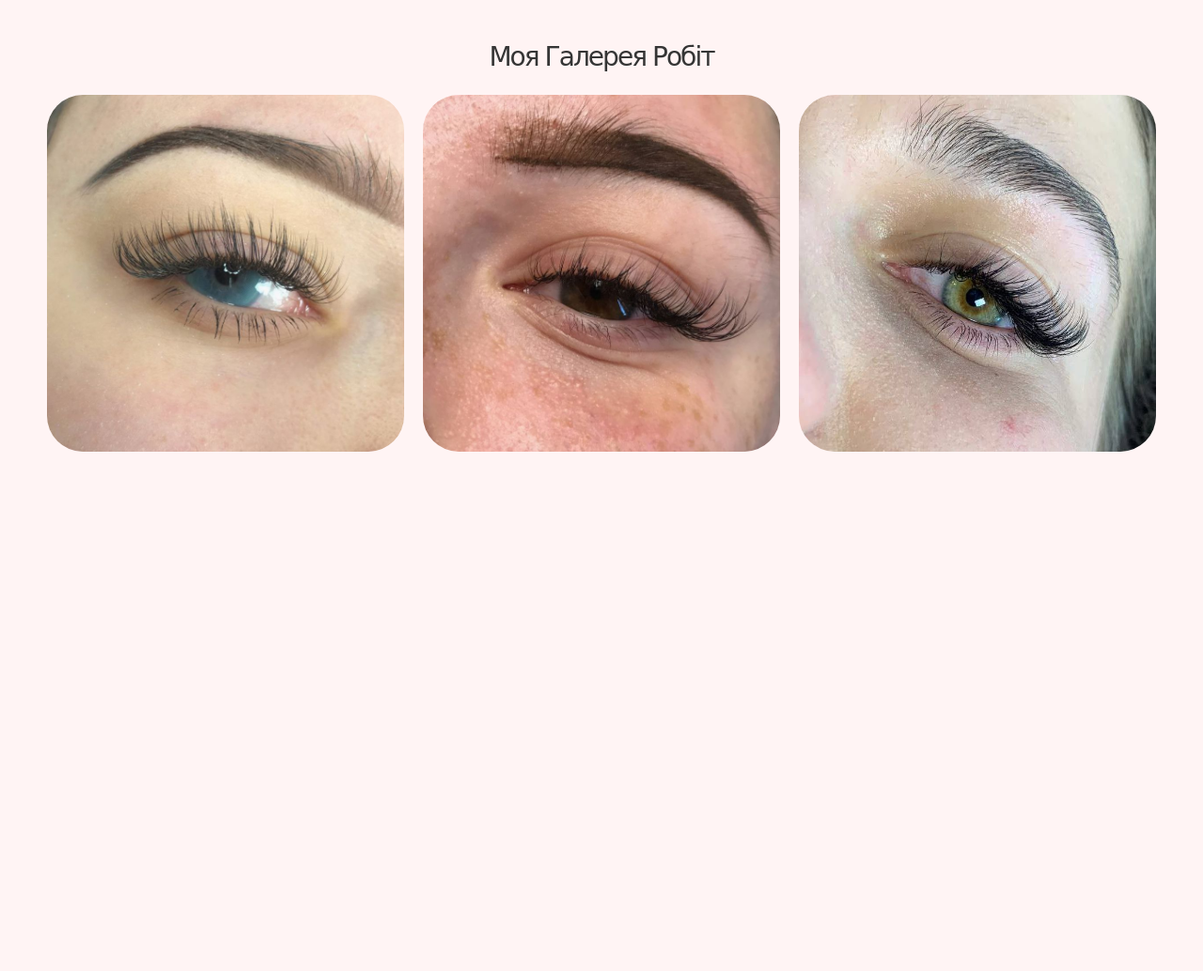
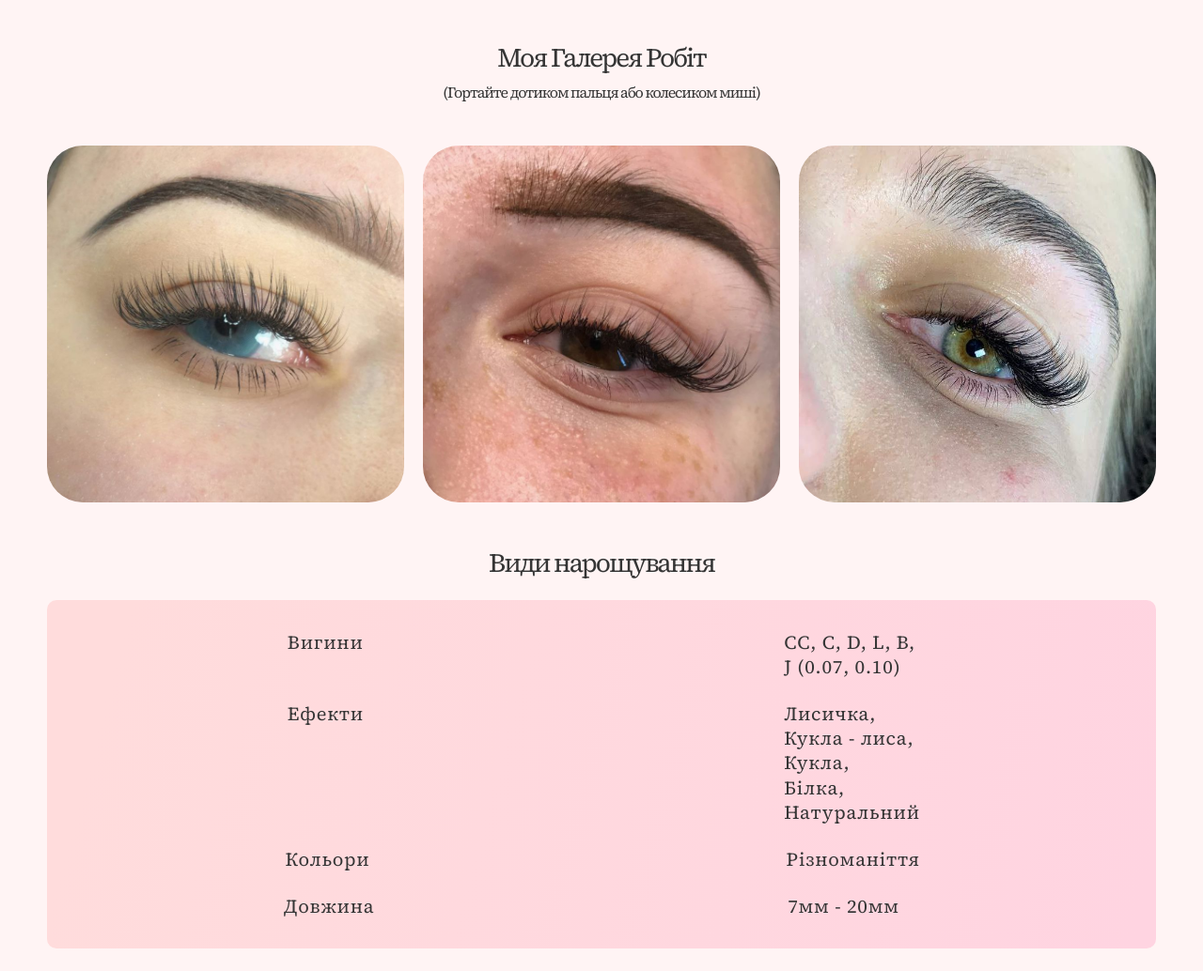
Before and after one commit to vfxtruegsg/karinalashes, a website built with Vite: page src/index.html in a window 1280 px wide. Shown: the part 707-1741 px from the top of the page at 94% size. Before the commit the page ends 1212 px from the top, so only its background shows below. Built offline with nearby package versions, Linux system fonts and the light colour scheme; a web font is replaced by a local one.

Commit message:
settings gallery, add section services

```diff
--- a/src/css/header.css
+++ b/src/css/header.css
@@ -24,7 +24,7 @@
 }
 
 .title-navigation {
-  font-family: 'Edu AU VIC WA NT Pre', cursive;
+  font-family: 'Source Serif 4', serif;
   font-weight: 500;
   font-size: 18px;
   color: #f38888;
@@ -66,7 +66,7 @@
 }
 
 .title-header {
-  font-family: 'Edu AU VIC WA NT Pre', cursive;
+  font-family: 'Source Serif 4', serif;
   padding: 6px 12px;
   border-radius: 10px;
   font-weight: 300;
--- a/src/css/my-works.css
+++ b/src/css/my-works.css
@@ -4,7 +4,7 @@
 }
 
 .my-work-title {
-  font-family: 'Edu AU VIC WA NT Pre', cursive;
+  font-family: 'Source Serif 4', serif;
   text-align: center;
   font-weight: 400;
   font-size: 28px;
@@ -13,10 +13,30 @@
   text-transform: capitalize;
 }
 
+.instruction-gallery {
+  font-family: 'Source Serif 4', serif;
+  text-align: center;
+  font-weight: 400;
+  font-size: 12px;
+  letter-spacing: -0.07em;
+  color: #353535;
+  margin-top: 12px;
+}
+
 .swiper {
   margin-top: 24px;
+  cursor: pointer;
 }
 
 .portfolio-img-work {
   border-radius: 10%;
 }
+
+@media (min-width: 1024px) {
+  .swiper {
+    margin-top: 48px;
+  }
+  .instruction-gallery {
+    font-size: 16px;
+  }
+}
--- /dev/null
+++ b/src/css/services.css
@@ -0,0 +1,88 @@
+.services-container {
+  padding-top: 24px;
+  padding-bottom: 24px;
+}
+
+.services-title {
+  font-family: 'Source Serif 4', serif;
+  text-align: center;
+  font-weight: 400;
+  font-size: 28px;
+  letter-spacing: -0.07em;
+  color: #353535;
+  margin-bottom: 24px;
+}
+
+.services-list {
+  display: flex;
+  flex-direction: column;
+  gap: 12px;
+  border-radius: 10px;
+
+  padding: 12px;
+
+  background: rgb(255, 212, 225);
+  background: linear-gradient(
+    285deg,
+    rgba(255, 212, 225, 1) 2%,
+    rgba(255, 220, 220, 1) 93%
+  );
+}
+
+.text-services {
+  font-family: 'Source Serif 4', serif;
+  font-weight: 400;
+  font-size: 16px;
+  line-height: 1.30187;
+  letter-spacing: 0.04em;
+  color: #353535;
+}
+
+.services-item {
+  display: flex;
+  justify-content: space-around;
+}
+
+.types-of-sections {
+  width: 120px;
+}
+
+@media (min-width: 768px) {
+  .services-list {
+    padding: 24px;
+    gap: 24px;
+  }
+  .text-services {
+    font-size: 18px;
+  }
+  .types-of-sections {
+    width: 130px;
+  }
+}
+
+@media (min-width: 1024px) {
+  .services-list {
+    padding: 32px;
+    gap: 24px;
+  }
+
+  .text-services {
+    font-size: 20px;
+  }
+  .types-of-sections {
+    width: 140px;
+  }
+}
+
+@media (min-width: 1440px) {
+  .services-list {
+    padding: 40px;
+    gap: 32px;
+  }
+  .text-services {
+    font-size: 24px;
+  }
+  .types-of-sections {
+    width: 165px;
+  }
+}
--- a/src/css/why-me.css
+++ b/src/css/why-me.css
@@ -4,7 +4,7 @@
 }
 
 .section-two-title {
-  font-family: 'Edu AU VIC WA NT Pre', cursive;
+  font-family: 'Source Serif 4', serif;
   text-align: center;
   font-weight: 500;
   font-size: 24px;
@@ -52,7 +52,7 @@
 }
 
 .sec-description {
-  font-family: 'Edu AU VIC WA NT Pre', cursive;
+  font-family: 'Source Serif 4', serif;
   font-weight: 400;
   font-size: 14px;
   line-height: 1.189;
--- a/src/index.html
+++ b/src/index.html
@@ -8,7 +8,7 @@
     <link rel="preconnect" href="https://fonts.googleapis.com" />
     <link rel="preconnect" href="https://fonts.gstatic.com" crossorigin />
     <link
-      href="https://fonts.googleapis.com/css2?family=Edu+AU+VIC+WA+NT+Pre:wght@400..700&display=swap"
+      href="https://fonts.googleapis.com/css2?family=Source+Serif+4:ital,opsz,wght@0,8..60,200..900;1,8..60,200..900&display=swap"
       rel="stylesheet"
     />
     <link
@@ -25,6 +25,7 @@
     <main>
       <load src="./partials/why-me.html" />
       <load src="./partials/my-works.html" />
+      <load src="./partials/services.html" />
     </main>
 
     <script type="module" src="./js/gallery-work.js"></script>
--- a/src/js/gallery-work.js
+++ b/src/js/gallery-work.js
@@ -1,7 +1,7 @@
 import Swiper from 'swiper';
 import 'swiper/css';
 
-const swiper = new Swiper('.swiper', {
+var swiper = new Swiper('.swiper', {
   loop: true,
   pagination: {
     el: '.swiper-pagination',
@@ -15,20 +15,49 @@ const swiper = new Swiper('.swiper', {
     el: '.swiper-scrollbar',
     draggable: true,
   },
-  slidesPerView: 2, // По умолчанию отображается 1 слайд
+  autoplay: {
+    delay: 2000,
+    disableOnInteraction: false,
+  },
+  slidesPerView: 2,
   spaceBetween: 10,
   breakpoints: {
     768: {
-      slidesPerView: 2, // 2 слайда на экранах от 768px
+      slidesPerView: 2,
       spaceBetween: 15,
     },
     1024: {
-      slidesPerView: 3, // 3 слайда на экранах от 1024px
+      slidesPerView: 3,
       spaceBetween: 20,
+      mousewheel: {
+        forceToAxis: true,
+      },
     },
     1440: {
-      slidesPerView: 4, // 4 слайда на экранах от 1440px
+      slidesPerView: 4,
       spaceBetween: 30,
+      mousewheel: {
+        forceToAxis: true,
+      },
     },
   },
 });
+
+const gallery = document.querySelector('.swiper');
+
+gallery.addEventListener(
+  'wheel',
+  event => {
+    // Предотвращаем стандартное поведение прокрутки страницы
+    event.preventDefault();
+
+    // Если колесо прокручивается вниз — переходим к следующему слайду
+    if (event.deltaY > 0) {
+      swiper.slideNext();
+    } else {
+      // Если колесо прокручивается вверх — переходим к предыдущему слайду
+      swiper.slidePrev();
+    }
+  },
+  { passive: false }
+);
--- a/src/partials/my-works.html
+++ b/src/partials/my-works.html
@@ -1,9 +1,10 @@
 <div class="my-work-container container">
   <h2 class="my-work-title">Моя галерея робіт</h2>
+  <p class="instruction-gallery">
+    (Гортайте дотиком пальця або колесиком миші)
+  </p>
   <div class="swiper">
-    <!-- Additional required wrapper -->
     <div class="swiper-wrapper">
-      <!-- Slides -->
       <div class="swiper-slide">
         <img
           src="/portfolio1.jpg"
@@ -61,14 +62,11 @@
         />
       </div>
     </div>
-    <!-- If we need pagination -->
     <div class="swiper-pagination"></div>
 
-    <!-- If we need navigation buttons -->
     <div class="swiper-button-prev"></div>
     <div class="swiper-button-next"></div>
 
-    <!-- If we need scrollbar -->
     <div class="swiper-scrollbar"></div>
   </div>
 </div>
--- /dev/null
+++ b/src/partials/services.html
@@ -0,0 +1,28 @@
+<div class="services-container container">
+  <h2 class="services-title">Види нарощування</h2>
+  <div class="types-services">
+    <ul class="services-list">
+      <li class="services-item">
+        <p class="text-services">Вигини</p>
+        <p class="text-services types-of-sections">
+          СС, С, D, L, B, J (0.07, 0.10)
+        </p>
+      </li>
+      <li class="services-item">
+        <p class="text-services">Ефекти</p>
+        <p class="text-services types-of-sections">
+          Лисичка, Кукла - лиса, <br />
+          Кукла, Білка, <br />Натуральний
+        </p>
+      </li>
+      <li class="services-item">
+        <p class="text-services">Кольори</p>
+        <p class="text-services types-of-sections">Різноманіття</p>
+      </li>
+      <li class="services-item">
+        <p class="text-services">Довжина</p>
+        <p class="text-services types-of-sections">7мм - 20мм</p>
+      </li>
+    </ul>
+  </div>
+</div>
--- a/src/styles.css
+++ b/src/styles.css
@@ -3,6 +3,7 @@
 @import url('./css/header.css');
 @import url('./css/why-me.css');
 @import url('./css/my-works.css');
+@import url('./css/services.css');
 body {
   font-family: 'Raleway', sans-serif;
   color: #000;
```
